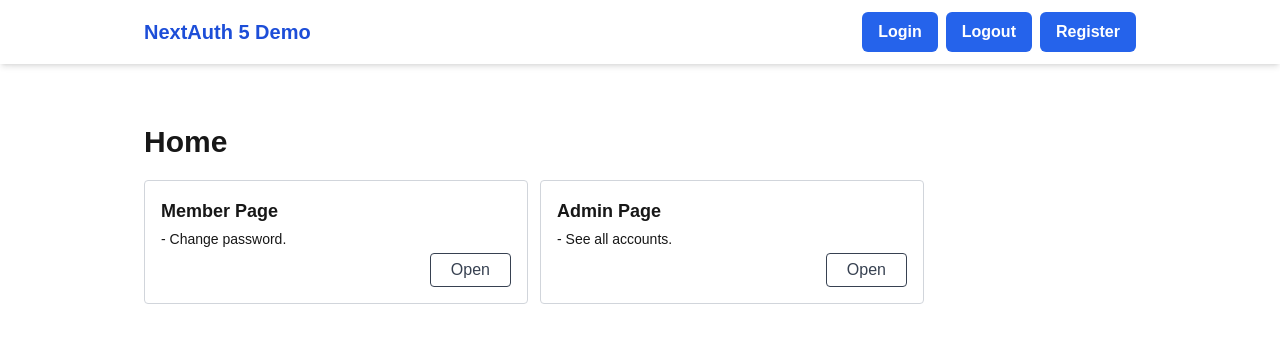
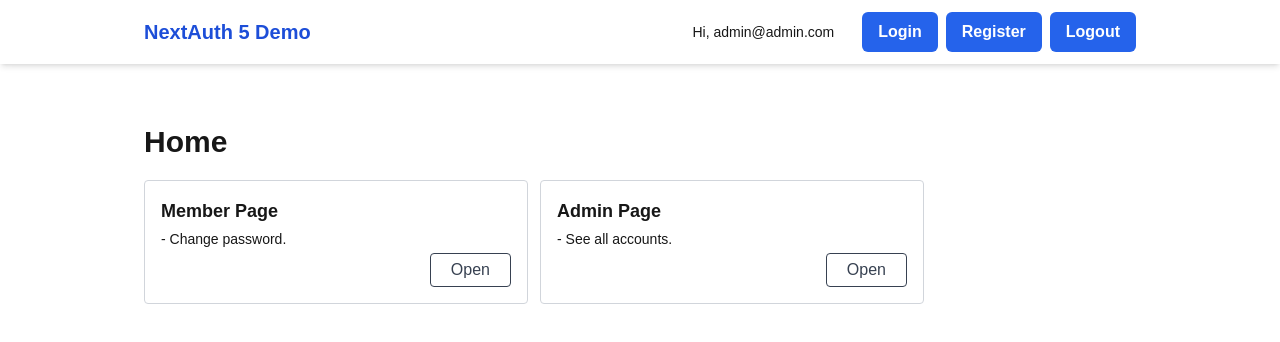
Before and after one commit to Pastelmood/NextAuth-Demo, a Next.js app: page / in a window 1280 px wide. Shown: the top 342 px of the page. Built offline with nearby package versions, Linux system fonts and the light colour scheme.

Commit message:
chor(app): update

```diff
--- /dev/null
+++ b/actions/logout-action.ts
@@ -0,0 +1,5 @@
+"use server"
+
+export async function logoutAction() {
+
+}
--- a/app/admin/page.tsx
+++ b/app/admin/page.tsx
@@ -1,19 +1,6 @@
-import { findRoleByEmail, getAccounts } from "@/libs/db";
-import { unauthorized } from "next/navigation";
+import { getAccounts } from "@/libs/db";
 
 export default async function AdminPage() {
-  // Mockup session
-  const session = { user: { email: "0864713049@outlook.com" } };
-
-  if (!session) {
-    unauthorized();
-  }
-
-  const role = findRoleByEmail(session.user.email);
-
-  if (!role || role !== "admin") {
-    unauthorized();
-  }
 
   const members = getAccounts();
 
--- a/app/layout.tsx
+++ b/app/layout.tsx
@@ -14,8 +14,7 @@ const geistMono = Geist_Mono({
 });
 
 export const metadata: Metadata = {
-  title: "Create Next App",
-  description: "Generated by create next app",
+  title: "NextAuth 5 Demo",
 };
 
 export default function RootLayout({
--- /dev/null
+++ b/components/greeting-name.tsx
@@ -0,0 +1,7 @@
+export default function GreetingName({ name }: { name?: string }) {
+  return (
+    <div className="flex items-center mr-5">
+      <p className="text-sm">Hi, {name}</p>
+    </div>
+  );
+}
--- /dev/null
+++ b/components/login-button.tsx
@@ -0,0 +1,11 @@
+import Link from "next/link";
+
+export default function LoginButton() {
+  return (
+    <Link href={"/login"}>
+      <button className="bg-blue-600 hover:bg-blue-700 text-white font-semibold py-2 px-4 rounded-md transition-colors">
+        Login
+      </button>
+    </Link>
+  );
+}
--- /dev/null
+++ b/components/logout-button.tsx
@@ -0,0 +1,11 @@
+import { logoutAction } from "@/actions/logout-action";
+
+export default function LogoutButton() {
+  return (
+    <form action={logoutAction}>
+      <button className="bg-blue-600 hover:bg-blue-700 text-white font-semibold py-2 px-4 rounded-md transition-colors">
+        Logout
+      </button>
+    </form>
+  );
+}
--- a/components/main-navigation.tsx
+++ b/components/main-navigation.tsx
@@ -1,4 +1,8 @@
 import Link from "next/link";
+import LoginButton from "./login-button";
+import RegisterButton from "./register-button";
+import LogoutButton from "./logout-button";
+import GreetingName from "./greeting-name";
 
 export default function MainNavigation() {
   return (
@@ -8,21 +12,15 @@ export default function MainNavigation() {
           <Link href={"/"}>NextAuth 5 Demo</Link>
         </span>
         <div className="flex gap-2">
-          <Link href={"/login"}>
-            <button className="bg-blue-600 hover:bg-blue-700 text-white font-semibold py-2 px-4 rounded-md transition-colors">
-              Login
-            </button>
-          </Link>
 
-          <button className="bg-blue-600 hover:bg-blue-700 text-white font-semibold py-2 px-4 rounded-md transition-colors">
-            Logout
-          </button>
+          <GreetingName name="admin@admin.com" />
 
-          <Link href={"/register"}>
-            <button className="bg-blue-600 hover:bg-blue-700 text-white font-semibold py-2 px-4 rounded-md transition-colors">
-              Register
-            </button>
-          </Link>
+          <LoginButton />
+
+          <RegisterButton />
+
+          <LogoutButton />
+
         </div>
       </div>
     </nav>
--- /dev/null
+++ b/components/register-button.tsx
@@ -0,0 +1,11 @@
+import Link from "next/link";
+
+export default function RegisterButton() {
+  return (
+    <Link href={"/register"}>
+      <button className="bg-blue-600 hover:bg-blue-700 text-white font-semibold py-2 px-4 rounded-md transition-colors">
+        Register
+      </button>
+    </Link>
+  );
+}
--- a/db/init-db.js
+++ b/db/init-db.js
@@ -25,3 +25,7 @@ db.prepare(`INSERT INTO account (email, password, role) VALUES (?, ?, ?)`).run(
   password,
   "admin"
 );
+
+console.log("Admin account:")
+console.log("Username: admin@admin.com")
+console.log("Password: P@ssw0rd")
```
